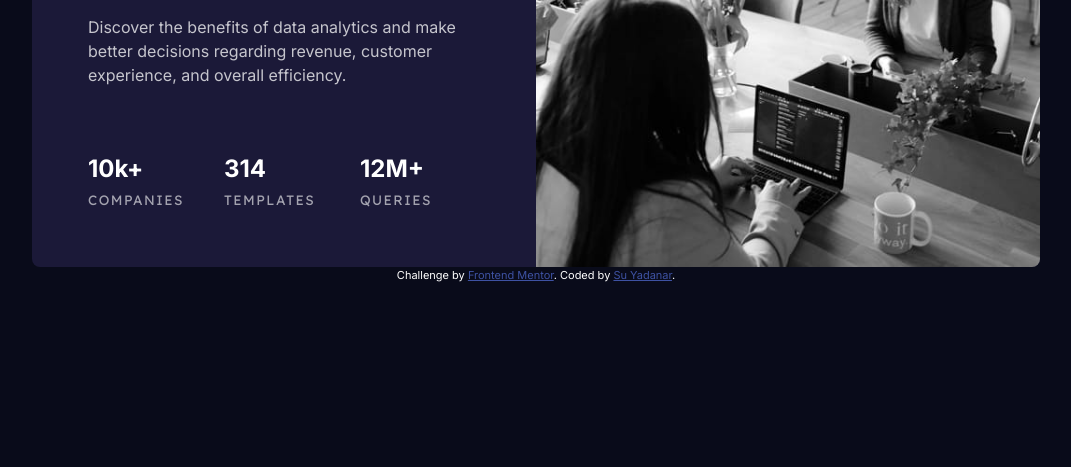
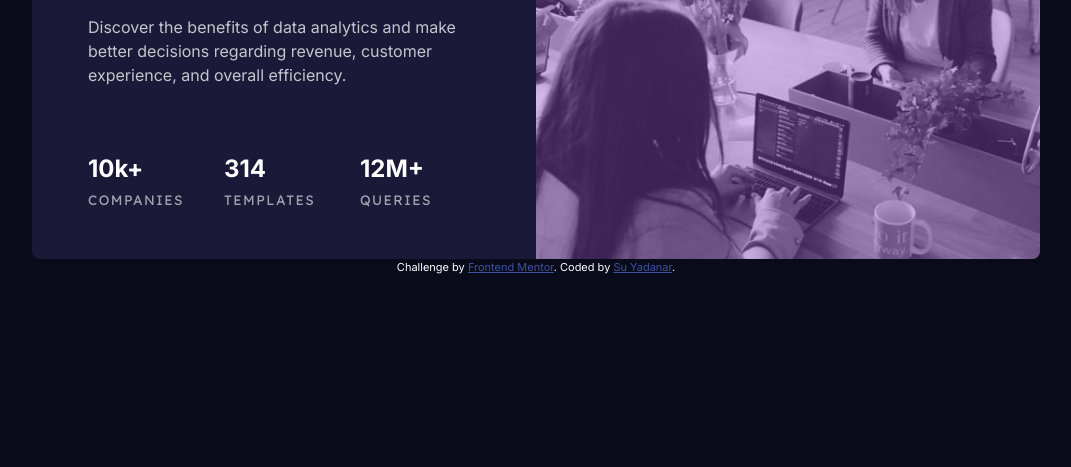
Before and after one commit to SYadanar/stats-preview-card-component-main, a plain HTML site: page index.html in a window 1280 px wide. Shown: the part 333-800 px from the top of the page, without its empty margins (104-1175 px from the left). Drawn offline with nearby package versions, Linux system fonts and the light colour scheme.

Commit message:
add overlay on header image

```diff
--- a/index.html
+++ b/index.html
@@ -42,8 +42,8 @@
             </div>
           </div>
         </div>
-        <div class="col-6 p-0">
-          <img src="images/image-header-desktop.jpg" class="header-img" alt="Header Image">
+        <div class="col-6 p-0 image-container">
+          <div class="overlay"></div>
         </div>
       </div>
     </div>
--- a/styles.css
+++ b/styles.css
@@ -76,8 +76,24 @@ p{
 	color: var(--slightlyTransparentWhite_statHeadings);
 }
 
-.header-img{
+.image-container{
+	/* 400px */
+	height: 25rem;
+	position: relative;
+	background-image: url(images/image-header-desktop.jpg);
+	background-size: cover;
+}
+
+.overlay{
 	width: 100%;
+	height: 100%;
+	background-color: hsl(271, 59%, 57%);
+  	opacity: 0.4;
+	position: absolute;
+	top: 0;
+	bottom: 0;
+	left: 0;
+	right: 0;
 }
 
 .attribution { font-size: 11px; text-align: center; }
@@ -89,4 +105,8 @@ p{
   .header-img {
     content: url(images/image-header-mobile.jpg);
   }
+
+  .container-fluid{
+  	display: block;
+  }
 }*/
```
